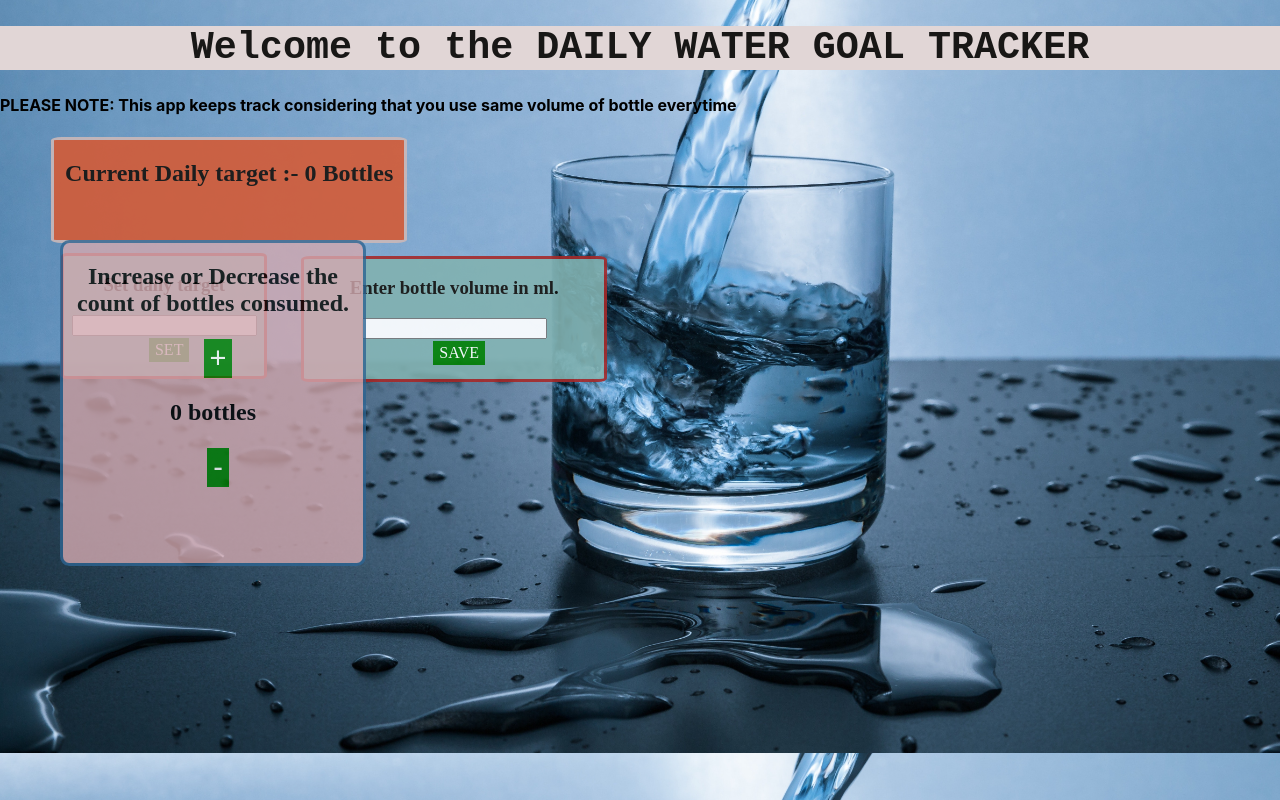
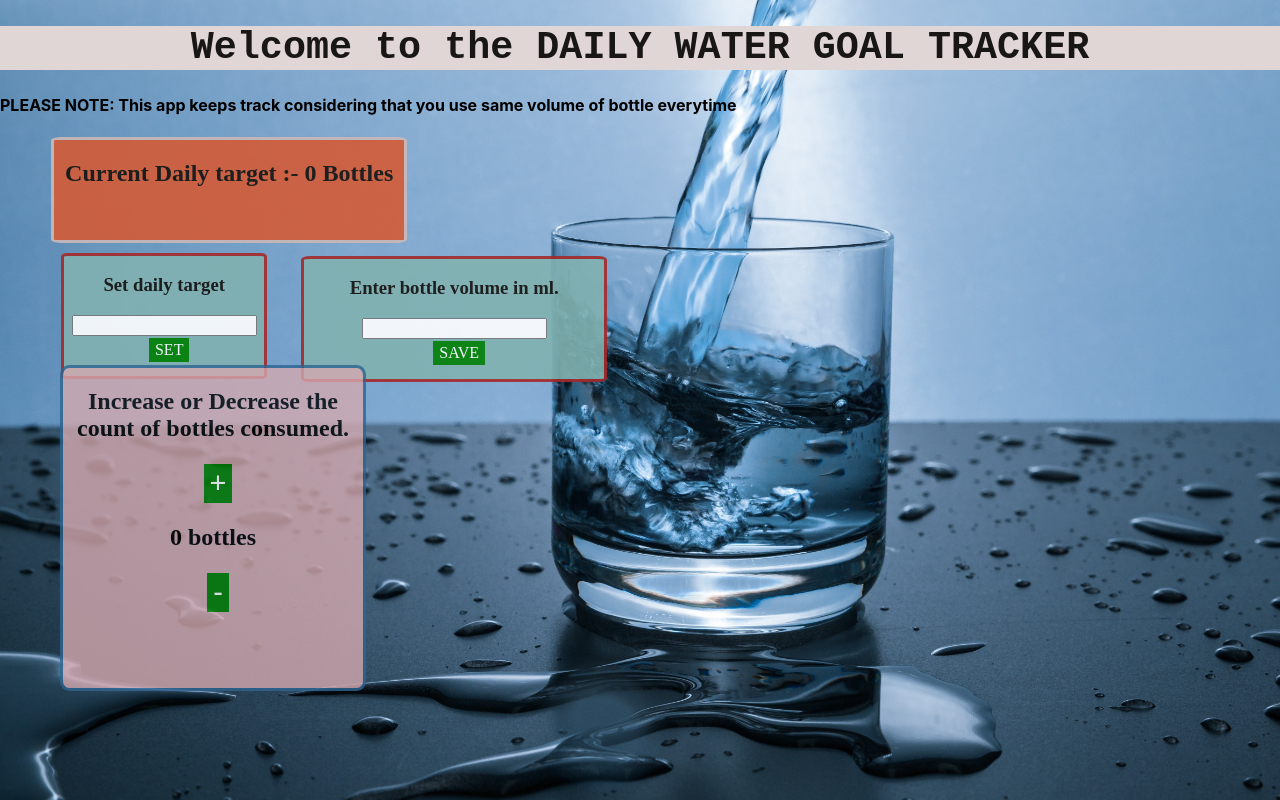
Before and after one commit to Gauravbharti1998/Water_goal, a React (Create React App) app: page / in a window 1280 px wide. Shown: the top 800 px of the page. Built offline with nearby package versions, Linux system fonts and the light colour scheme.

Commit message:
Update App margins

```diff
--- a/src/App.css
+++ b/src/App.css
@@ -61,7 +61,6 @@
   font-family:  cursive;
    margin-top: 50%;
    color:black;
-  margin-top: 3px;
   margin-bottom: 10%;
   margin-left: 60px;
    width: 300px;
@@ -80,7 +79,7 @@
   margin-top: 2px;
   text-decoration:none;
   align-items: center;
-  margin-bottom:0px;
+  margin-bottom:5px;
   padding: 3px 6px; /* Some padding */
   font-size: 16px; /*   Set a font size */
   cursor: pointer; /* Mouse pointer on hover */
```
